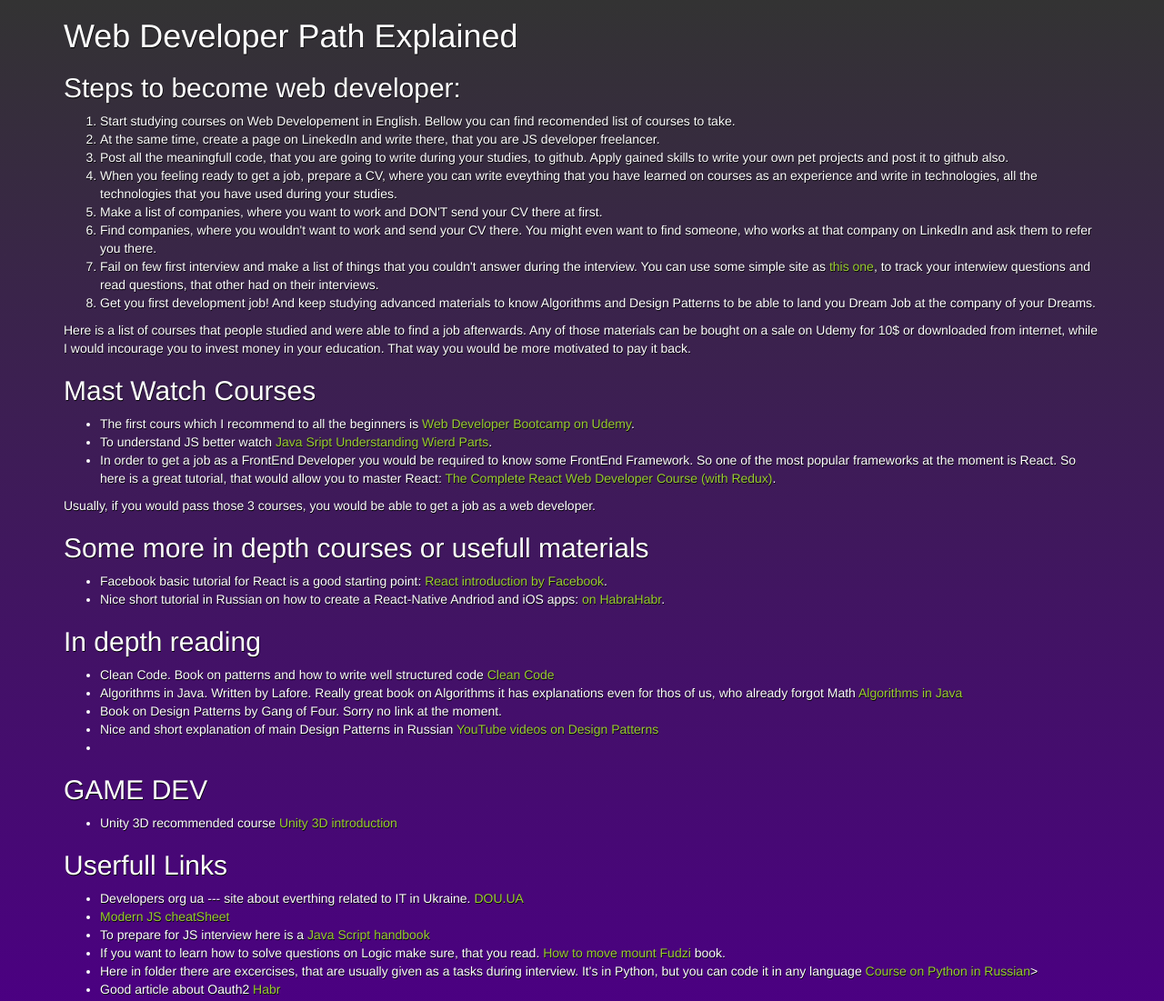
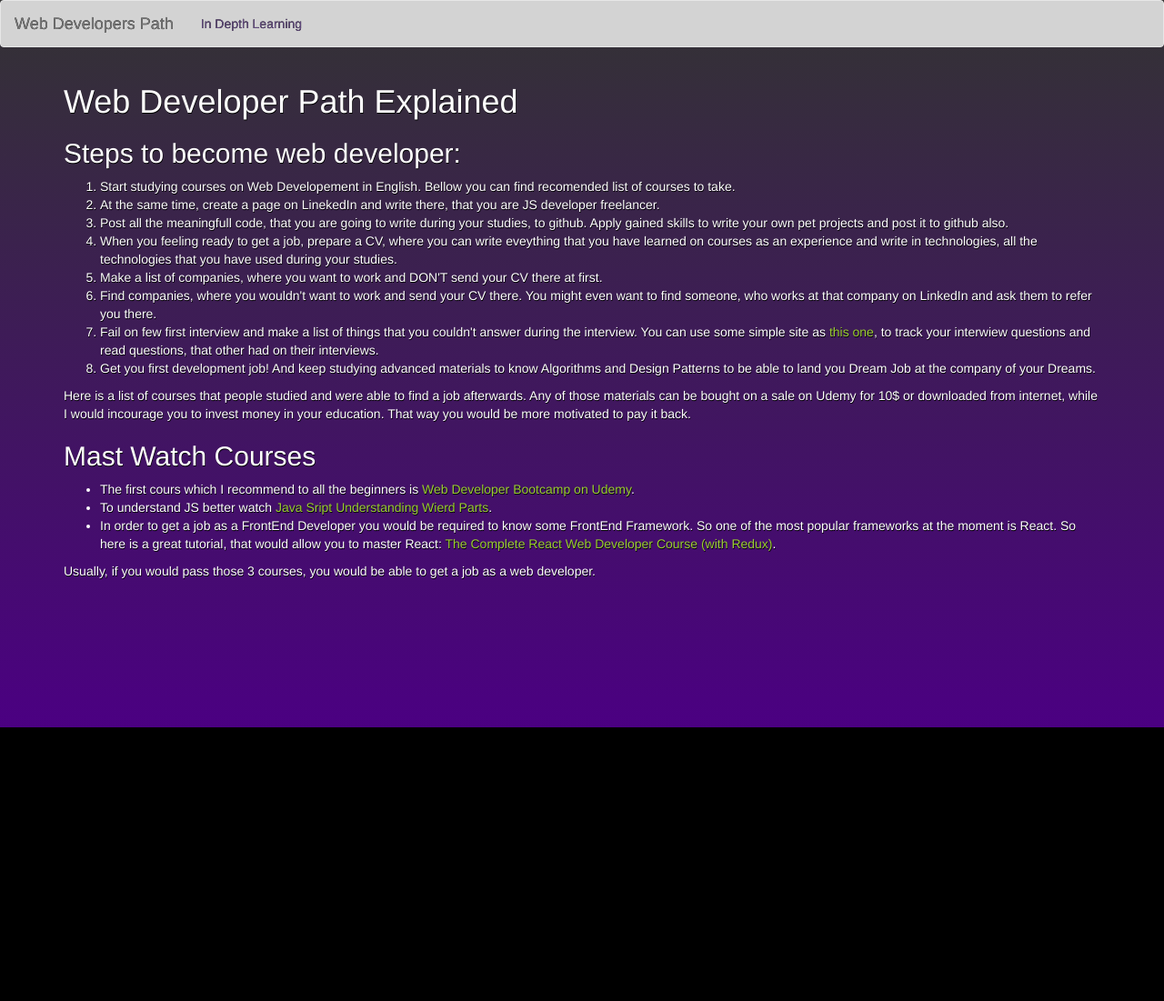
Before and after one commit to gblessy/web_online, a plain HTML site: page index.html in a window 1280 px wide. Shown: the whole page at 91% size. After the commit the page ends 800 px from the top, so only its background shows below. Drawn offline with nearby package versions, Linux system fonts and the light colour scheme.

Commit message:
Moved some content to second file. Added height:100% for html and body.

```diff
--- a/index.html
+++ b/index.html
@@ -7,6 +7,16 @@
         <script src="https://cdnjs.cloudflare.com/ajax/libs/modernizr/2.8.3/modernizr.min.js" type="text/javascript" async></script>
 </head>
 <body>
+	<nav class="navbar navbar-default">
+    	<div class="container-fluid">
+		    <div class="navbar-header">
+		    	<a class="navbar-brand" href="index.html">Web Developers Path</a>
+		    </div>
+		    <ul class="nav navbar-nav">
+		    	<li><a href="addition.html">In Depth Learning</a></li>
+		    </ul>
+		 </div>
+	</nav>
 	<div class="container">
 		<h1>Web Developer Path Explained</h1>
 		<div><h2>Steps to become web developer:</h2>
@@ -30,35 +40,6 @@
 				<li>In order to get a job as a FrontEnd Developer you would be required to know some FrontEnd Framework. So one of the most popular frameworks at the moment is React. So here is a great tutorial, that would allow you to master React: <a href="https://www.udemy.com/react-2nd-edition/">The Complete React Web Developer Course (with Redux)</a>.</li>
 			</ul>
 		<div>Usually, if you would pass those 3 courses, you would be able to get a job as a web developer.</div>
-		<h2>Some more in depth courses or usefull materials</h2>
-			<ul>
-				<li>Facebook basic tutorial for React is a good starting point: <a href="https://facebook.github.io/react/tutorial/tutorial.html">React introduction by Facebook</a>.</li>
-				<li>Nice short tutorial in Russian on how to create a React-Native Andriod and iOS apps: <a href="https://habr.com/company/plarium/blog/303328/">on HabraHabr</a>.</li>
-			</ul>
-
-		<h2>In depth reading</h2>
-			<ul>
-				<li>Clean Code. Book on patterns and how to write well structured code <a href="https://drive.google.com/open?id=0BySqxsuw1D1Eb0hIOEtyVjlEOWM">Clean Code</a></li>
-				<li>Algorithms in Java. Written by Lafore. Really great book on Algorithms it has explanations even for thos of us, who already forgot Math <a href="https://drive.google.com/open?id=0BySqxsuw1D1EWkZUaXRqQk54TjA">Algorithms in Java</a></li>
-				<li>Book on Design Patterns by Gang of Four. Sorry no link at the moment.</li>
-				<li>Nice and short explanation of main Design Patterns in Russian <a href="https://www.youtube.com/watch?v=G58ribEe0Bw&list=PLwwk4BHih4fh_aJET4PF-5Ok5iK_xgiRE&index=1">YouTube videos on Design Patterns</a></li>
-				<li></li>
-			</ul>
-
-		<h2>GAME DEV</h2>
-			<ul>
-				<li>Unity 3D recommended course <a href="https://www.udemy.com/unitycourse/">Unity 3D introduction</a></li>
-			</ul>
-
-		<h2>Userfull Links</h2>
-		<ul>
-			<li>Developers org ua --- site about everthing related to IT in Ukraine. <a href="https://dou.ua/">DOU.UA</a></li>
-			<li><a href="https://github.com/mbeaudru/modern-js-cheatsheet">Modern JS cheatSheet</a></li>
-			<li>To prepare for JS interview here is a  <a href="https://medium.freecodecamp.org/the-definitive-javascript-handbook-for-a-developer-interview-44ffc6aeb54e">Java Script handbook</a></li>
-			<li>If you want to learn how to solve questions on Logic make sure, that you read. <a href="https://www.dropbox.com/s/uumwdb1fl6okkmf/sdvinut_goru_fudzi.pdf?dl=0">How to move mount Fudzi</a> book.</li>
-			<li>Here in folder there are excercises, that are usually given as a tasks during interview. It's in Python, but you can code it in any language <a href="https://drive.google.com/open?id=1-L28-XmN7TTgJoXtaK8k2oSqiirnGAqa">Course on Python in Russian</a>></li>
-			<li>Good article about Oauth2 <a href="https://habrahabr.ru/post/193458/">Habr</a></li>
-		</ul>
 	</div>
 </body>
 </html>
--- a/main.css
+++ b/main.css
@@ -1,3 +1,7 @@
+html, body {
+	height:100%;
+}
+
 body {
 	background-color: black;
 	background-image: linear-gradient(#333, indigo);
@@ -19,3 +23,7 @@
 	text-size: 1.2em;
 	color: #614a7d;
 }
+
+.container {
+
+}
```
Also changed, not shown: addition.html (added, +53 -0 lines), main.html (deleted, +0 -35 lines).
